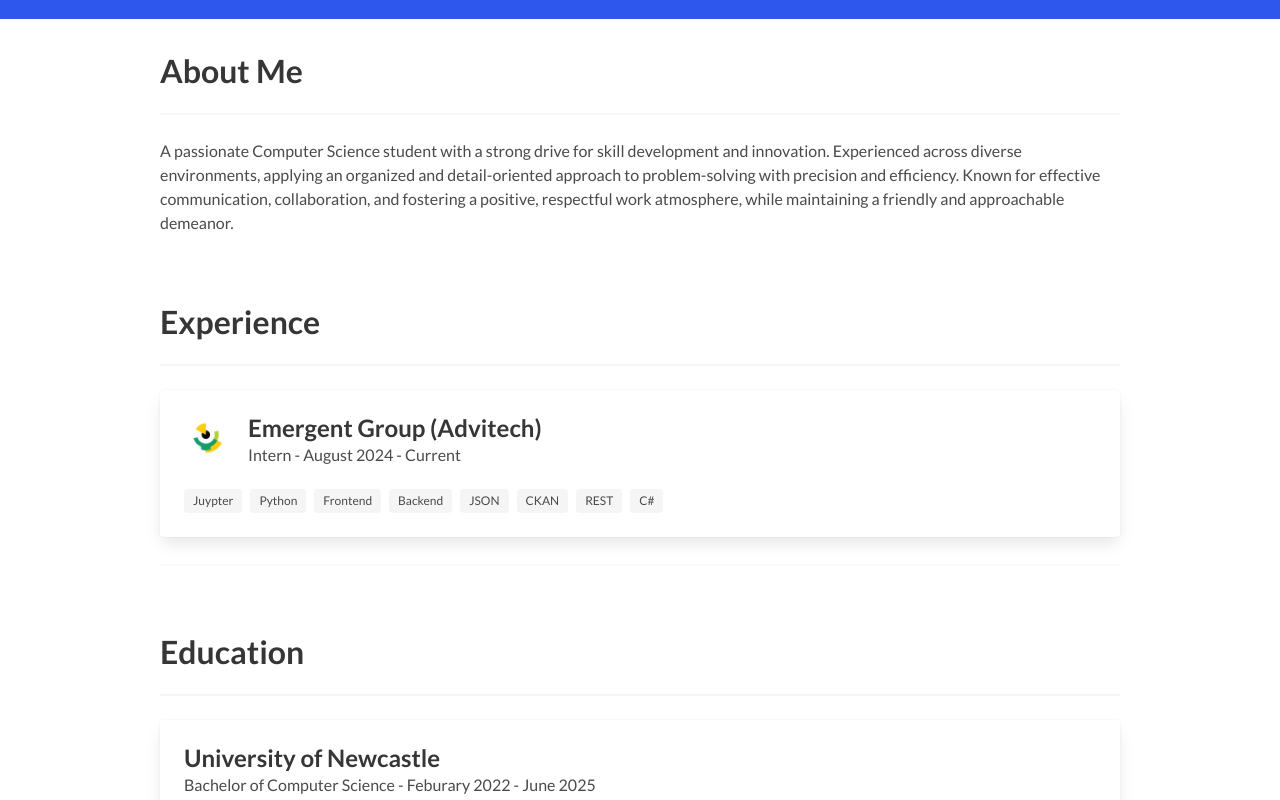
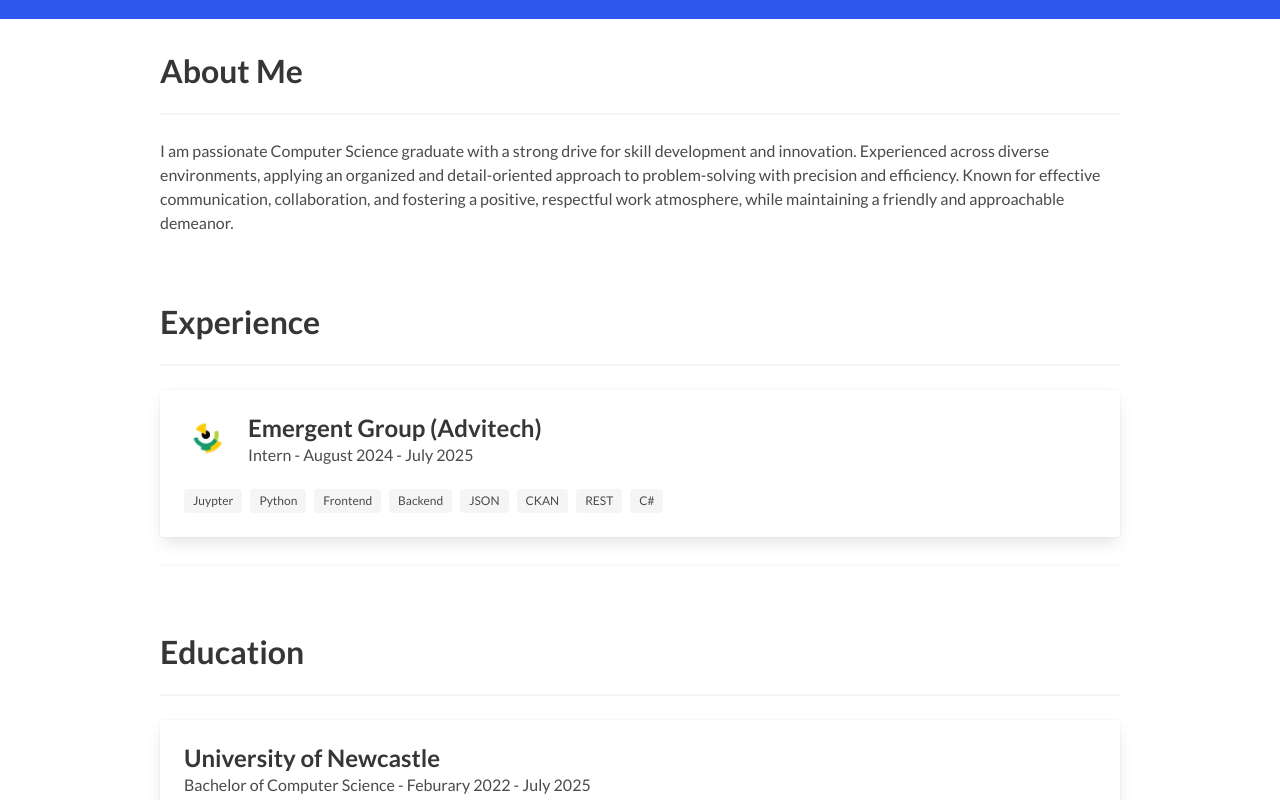
Before and after one commit to samlochrin8/samlochrin.github.io, a website: page index.html in a window 1280 px wide. Shown: the part 360-1160 px from the top of the page. Drawn offline with Linux system fonts and the light colour scheme; files whose address does not match are found by name.

Commit message:
new  resume - august 25

```diff
--- a/index.html
+++ b/index.html
@@ -43,7 +43,7 @@
     <div class="container">
       <h1 class="title">About Me</h1>
       <hr />
-      <p>A passionate Computer Science student with a strong drive for skill development and innovation. Experienced across diverse environments, applying an organized and detail-oriented approach to problem-solving with precision and efficiency. Known for effective communication, collaboration, and fostering a positive, respectful work atmosphere, while maintaining a friendly and approachable demeanor.</p>
+      <p>I am passionate Computer Science graduate with a strong drive for skill development and innovation. Experienced across diverse environments, applying an organized and detail-oriented approach to problem-solving with precision and efficiency. Known for effective communication, collaboration, and fostering a positive, respectful work atmosphere, while maintaining a friendly and approachable demeanor.</p>
     </div>
   </section>
 
@@ -63,7 +63,7 @@
             <div class="media-content">
               <p class="title is-4">Emergent Group (Advitech)</p>
               <p class="subtitle is-6">Intern - <time datetime="2018-1"> August 2024</time> - <time
-                  datetime="2019-9">Current</time> </p>
+                  datetime="2019-9">July 2025</time> </p>
             </div>
           </div>
           <div class="content">
@@ -94,7 +94,7 @@
             <p class="title is-4">University of Newcastle</p>
             <p class="subtitle is-6">Bachelor of Computer Science
               <time datetime="2022-2"> - Feburary 2022</time> - <time
-                datetime="2025-6">June 2025</time></p>
+                datetime="2025-6">July 2025</time></p>
           </div>
           <div class="content">
             Software Development Major
```
Also changed, not shown: 1 other file.
